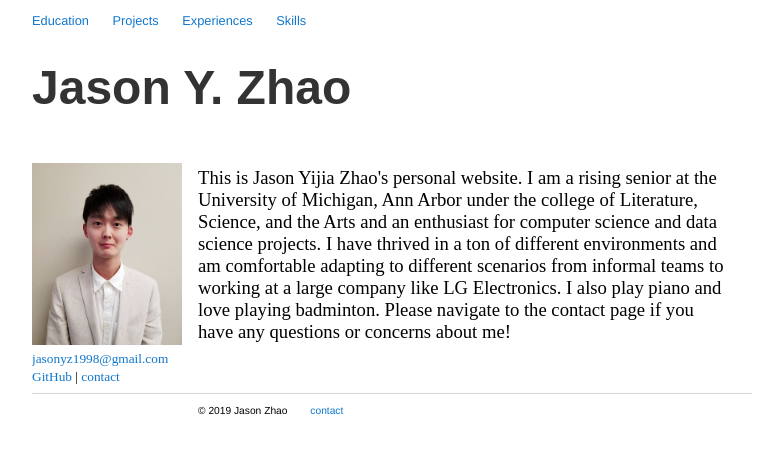
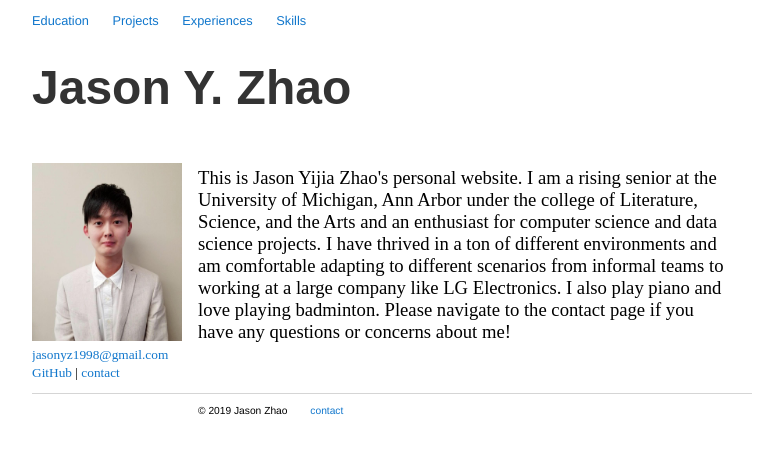
Before and after one commit to jasonzhao1998/jasonzhao1998.github.io, a Jekyll site: the page built from index.html, in a window 1280 px wide. Shown: the top 454 px of the page, without its empty margins (248-1031 px from the left). Built offline with Jekyll 4.4.1, drawn with Linux system fonts in a browser that asks for light colours.

Commit message:
Update photo.

```diff
--- a/index.html
+++ b/index.html
@@ -6,7 +6,7 @@ title: Jason Zhao
 <div class="left">
   <p>
     <small>
-    	<img width=150 alt="jason" src="/images/jason.png">
+    	<img width=150 alt="jason" src="/images/jason.jpg">
       <a href=mailto:jasonyz1998@gmail.com>jasonyz1998@gmail.com</a>
       <a href="https://www.github.com/jasonzhao1998" target="_blank">GitHub</a> |
       <a href="/contact.html">contact</a>
```
Also changed, not shown: images/jason.jpg (added).
